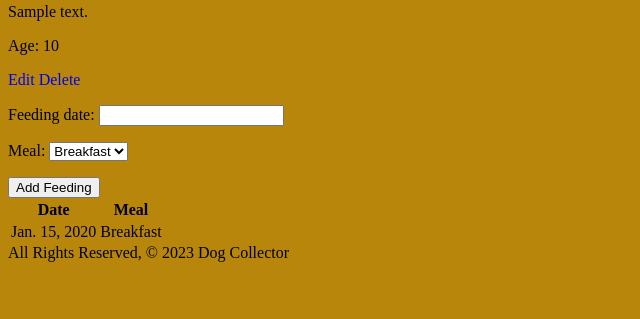
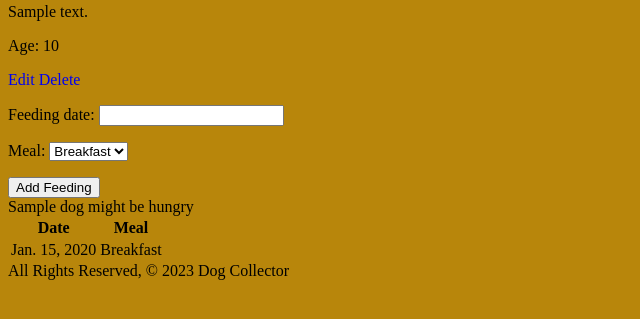
Before and after one commit to nohatekate/finchcollectordog, a Django app: page /dogs/1/ in a window 1280 px wide. Shown: the part 288-607 px from the top of the page, without its empty margins (0-640 px from the left). Run offline with Django 4.2, Linux system fonts and the light colour scheme; tables that the repository leaves empty hold one stand-in row (values such as "Sample post").

Commit message:
feeding logic to post a message hungry or nothungry

```diff
--- a/main_app/models.py
+++ b/main_app/models.py
@@ -1,6 +1,6 @@
 from django.db import models
 from django.urls import reverse
-
+from datetime import date
 
 MEALS = (
     ('B', 'Breakfast'),
@@ -20,6 +20,9 @@ class Dog(models.Model):
     def get_absolute_url(self):
         return reverse("detail", kwargs={"dog_id": self.id})
 
+    def fed_for_today(self):
+        return self.feeding_set.filter(date=date.today()).count() >= len(MEALS)
+
 class Feeding(models.Model):
     date = models.DateField('feeding date')
     meal = models.CharField(max_length=1, choices=MEALS, default=MEALS[0][0])
--- a/main_app/templates/dogs/detail.html
+++ b/main_app/templates/dogs/detail.html
@@ -26,6 +26,11 @@
     {{ feeding_form.as_p }}
     <input type="submit" class="btn" value="Add Feeding">
     </form>
+    {% if dog.fed_for_today %}
+        <div>{{dog.name}} has been fed all meals for today</div>
+    {% else %}
+        <div>{{dog.name}} might be hungry</div>
+    {% endif %}
     <table>
         <thead>
             <tr><th>Date</th><th>Meal</th></tr>
```
